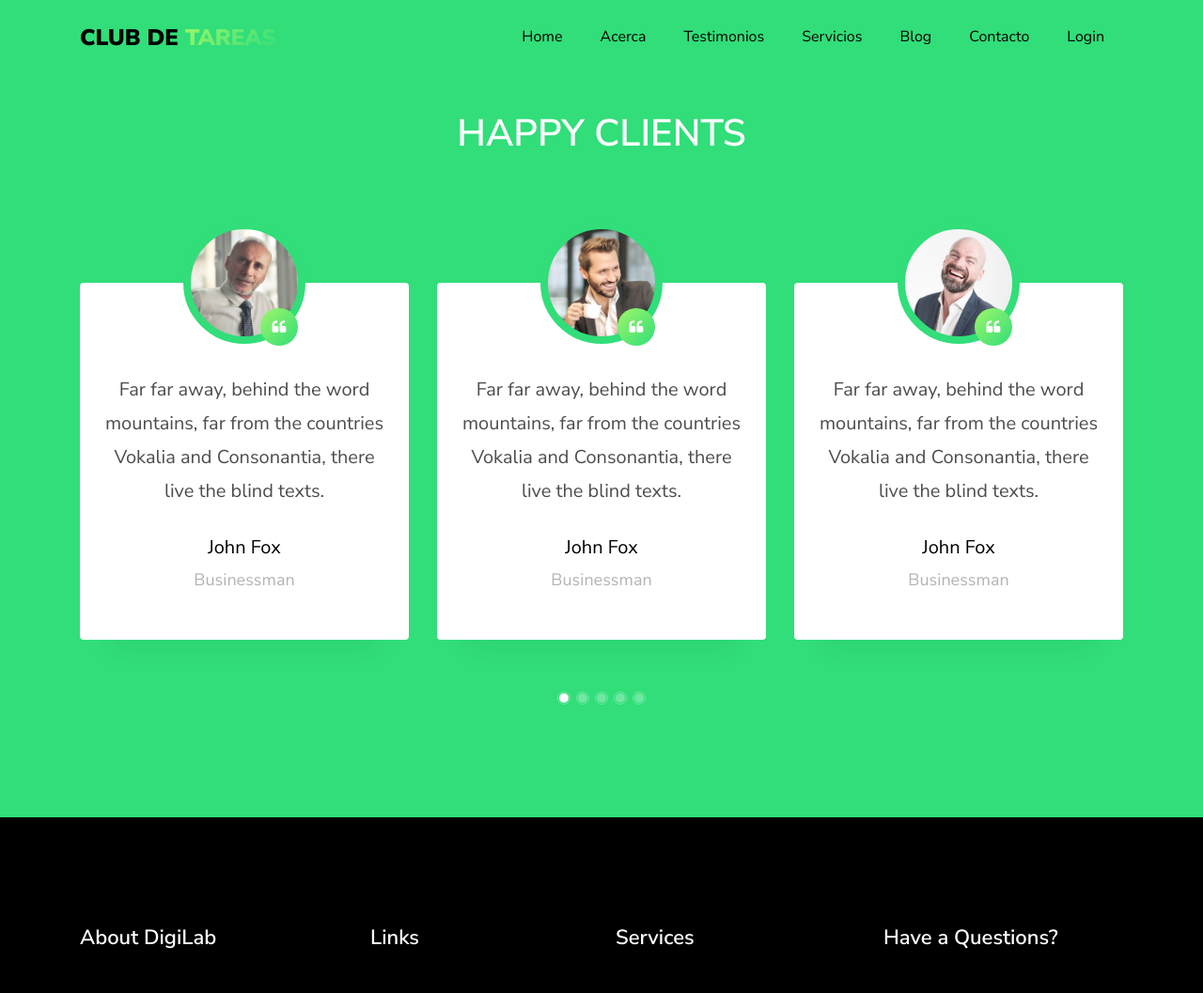
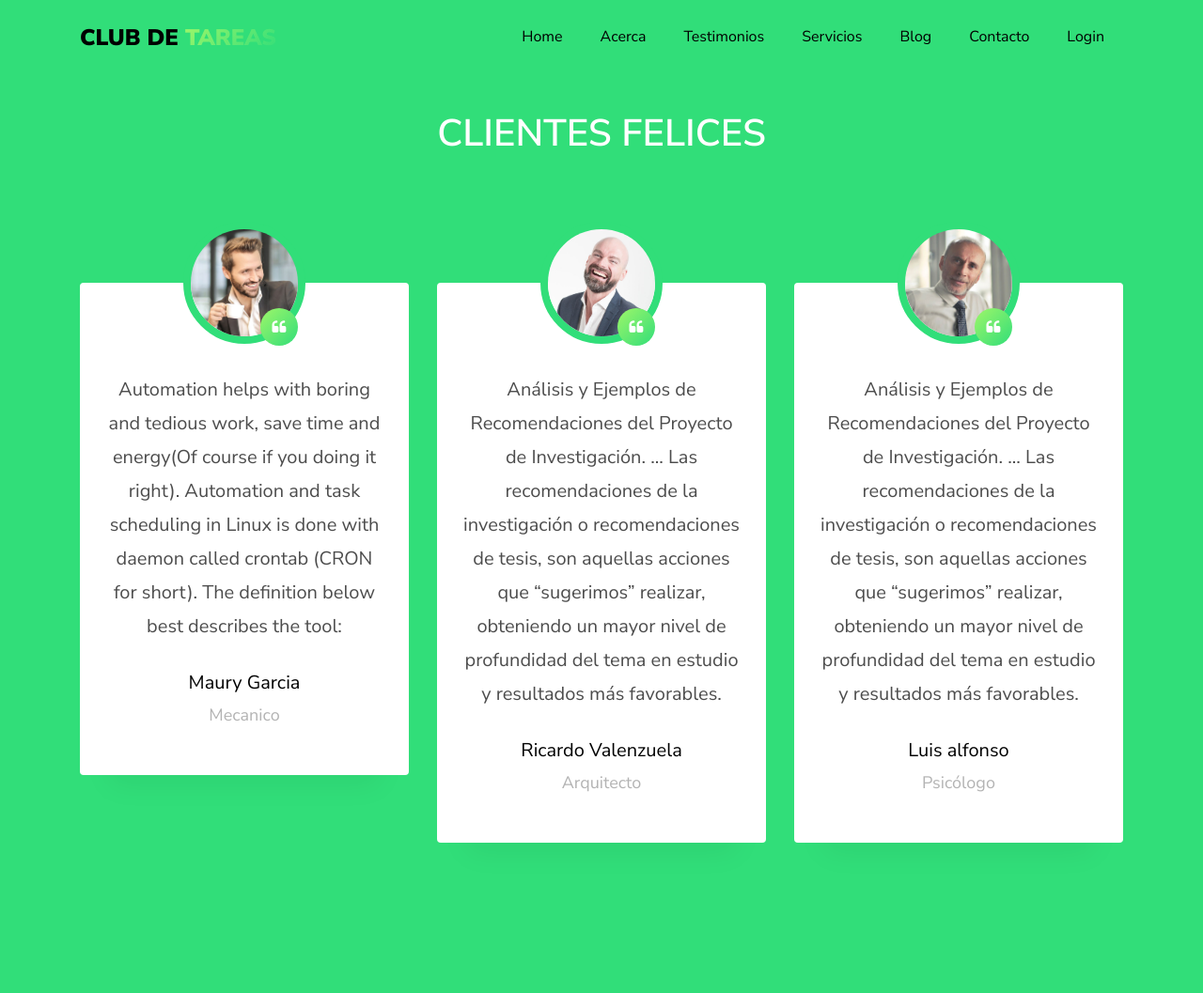
Before and after one commit to Rob866/app_club, a Django app: page /testimony/ in a window 1280 px wide. Shown: the top 1057 px of the page at 94% size. Run offline with Django 3.2, Linux system fonts and the light colour scheme; data comes from the database, SQL or seed files in the repository; both versions use the stored data as it was after the commit; some libraries are stand-ins or nearby versions; some web fonts are replaced.

Commit message:
add recomendaciones

```diff
--- a/club/app/admin.py
+++ b/club/app/admin.py
@@ -3,7 +3,7 @@
 from django.utils.html import escape
 from django.utils.safestring import mark_safe
 from django.urls import reverse,NoReverseMatch
-from .models import Sesion,Paquete_Inscrito,Tipo_de_Paquete
+from .models import Sesion,Paquete_Inscrito,Tipo_de_Paquete,Testimonio
 from datetime import timedelta
 from admin_auto_filters.filters import AutocompleteFilter
 from import_export.admin import ImportExportModelAdmin
@@ -149,3 +149,4 @@
 admin.site.register(Paquete_Inscrito,Paquete_InscritoAdmin)
 admin.site.register(Tipo_de_Paquete)
 admin.site.register(LogEntry,LogEntryAdmin)
+admin.site.register(Testimonio)
--- a/club/app/models.py
+++ b/club/app/models.py
@@ -3,6 +3,21 @@
 import datetime
 from django.conf import settings
 #from django.contrib.auth.models import  User
+
+class Rotulo(models.Model):
+    subcabecera = models.CharField(max_length=100,default="Bienvenido al Club de Tareas")
+    cabecera = models.CharField(max_length=100)
+    contenido=models.TextField()
+    imagen =  models.ImageField(upload_to='rotulos_pics')
+
+    def __str__(self):
+        return f'{self.cabecera}'
+
+class Testimonio(models.Model):
+    imagen =  models.ImageField(default="default.jpg",upload_to='testimonios_pics')
+    nombre = models.CharField(max_length=100)
+    mensaje = models.TextField()
+    profesion = models.CharField(max_length=100)
 
 
 class Sesion(models.Model):
--- a/club/app/templates/app/home.html
+++ b/club/app/templates/app/home.html
@@ -16,7 +16,6 @@
 							<span class="subheading">Bienvenido al Club de Tareas</span>
 							<h1 class="mb-4 mt-3">Pequeños cambios hacen la gran <span>Diferencia</span></h1>
 							<p>Un espacio para el studio y formación de los jovenes.El momento indicado es ahora .</p>
-
 							<p><a href="{% url 'blog:contact' %}" class="btn btn-primary px-5 py-3 mt-3">Contacto</a></p>
 						</div>
 					</div>
--- a/club/app/templates/app/testimony.html
+++ b/club/app/templates/app/testimony.html
@@ -6,82 +6,31 @@
   <div class="container">
     <div class="row justify-content-center pb-3">
       <div class="col-md-7 text-center heading-section heading-section-white ftco-animate">
-        <h2 class="mb-4">Happy Clients</h2>
+        <h2 class="mb-4">Clientes Felices</h2>
       </div>
     </div>
     <div class="row ftco-animate justify-content-center">
       <div class="col-md-12">
         <div class="carousel-testimony owl-carousel ftco-owl">
+          {% if testimonios %}
+            {% for testimonio in testimonios %}
               <div class="item">
                 <div class="testimony-wrap text-center py-4 pb-5">
-              <div class="user-img" style="background-image: url({% static 'app/images/person_1.jpg'%})">
+                  <div class="user-img">
+                   <img  style="border-radius: 50%" src="{{ testimonio.imagen.url }}" alt="">
                     <span class="quote d-flex align-items-center justify-content-center">
                       <i class="icon-quote-left"></i>
                     </span>
                   </div>
                   <div class="text px-4 pb-5">
-                <p class="mb-4">Far far away, behind the word mountains, far from the countries Vokalia and Consonantia, there live the blind texts.</p>
-                <p class="name">John Fox</p>
-                <span class="position">Businessman</span>
+                    <p class="mb-4">{{ testimonio.mensaje }}</p>
+                    <p class="name">{{ testimonio.nombre }}</p>
+                    <span class="position">{{ testimonio.profesion }}</span>
                   </div>
                 </div>
               </div>
-          <div class="item">
-            <div class="testimony-wrap text-center py-4 pb-5">
-              <div class="user-img" style="background-image: url({% static 'app/images/person_2.jpg'%})">
-                <span class="quote d-flex align-items-center justify-content-center">
-                  <i class="icon-quote-left"></i>
-                </span>
-              </div>
-              <div class="text px-4 pb-5">
-                <p class="mb-4">Far far away, behind the word mountains, far from the countries Vokalia and Consonantia, there live the blind texts.</p>
-                <p class="name">John Fox</p>
-                <span class="position">Businessman</span>
-              </div>
-            </div>
-          </div>
-          <div class="item">
-            <div class="testimony-wrap text-center py-4 pb-5">
-              <div class="user-img" style="background-image: url({% static 'app/images/person_3.jpg'%})">
-                <span class="quote d-flex align-items-center justify-content-center">
-                  <i class="icon-quote-left"></i>
-                </span>
-              </div>
-              <div class="text px-4 pb-5">
-                <p class="mb-4">Far far away, behind the word mountains, far from the countries Vokalia and Consonantia, there live the blind texts.</p>
-                <p class="name">John Fox</p>
-                <span class="position">Businessman</span>
-              </div>
-            </div>
-          </div>
-          <div class="item">
-            <div class="testimony-wrap text-center py-4 pb-5">
-              <div class="user-img" style="background-image: url({% static 'app/images/person_4.jpg'%})">
-                <span class="quote d-flex align-items-center justify-content-center">
-                  <i class="icon-quote-left"></i>
-                </span>
-              </div>
-              <div class="text px-4 pb-5">
-                <p class="mb-4">Far far away, behind the word mountains, far from the countries Vokalia and Consonantia, there live the blind texts.</p>
-                <p class="name">John Fox</p>
-                <span class="position">Businessman</span>
-              </div>
-            </div>
-          </div>
-          <div class="item">
-            <div class="testimony-wrap text-center py-4 pb-5">
-              <div class="user-img" style="background-image: url({% static 'app/images/person_3.jpg' %})">
-                <span class="quote d-flex align-items-center justify-content-center">
-                  <i class="icon-quote-left"></i>
-                </span>
-              </div>
-              <div class="text px-4 pb-5">
-                <p class="mb-4">Far far away, behind the word mountains, far from the countries Vokalia and Consonantia, there live the blind texts.</p>
-                <p class="name">John Fox</p>
-                <span class="position">Businessman</span>
-              </div>
-            </div>
-          </div>
+            {% endfor %}
+          {% endif %}
         </div>
       </div>
     </div>
--- a/club/app/views.py
+++ b/club/app/views.py
@@ -1,5 +1,5 @@
 from django.shortcuts import render
-from .models import Paquete_Inscrito
+from .models import Paquete_Inscrito,Testimonio
 from django.db.models import Q
 from django.templatetags.static import static
 from django.conf import settings
@@ -28,7 +28,11 @@
     return render(request, 'app/services.html')
 
 def testimony(request):
-    return render(request, 'app/testimony.html')
+    testimonios = Testimonio.objects.all()
+    context = {
+    "testimonios" : testimonios
+    }
+    return render(request, 'app/testimony.html',context)
 
 @login_required
 def profile(request):
```
Also changed, not shown: club/app/templates/app/profile.html (+3 -5 lines), club/app/migrations/0014_rotulo_testimonio.py (added), club/db.sqlite3, club/media/testimonios_pics/person_1.jpg (added), club/media/testimonios_pics/person_2.jpg (added), club/media/testimonios_pics/person_3.jpg (added). Lines whose indentation alone changed are shown as unchanged.
